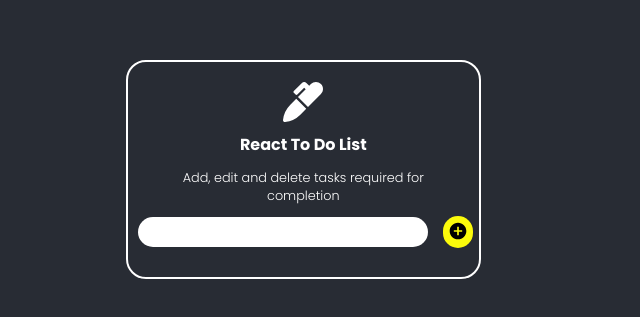
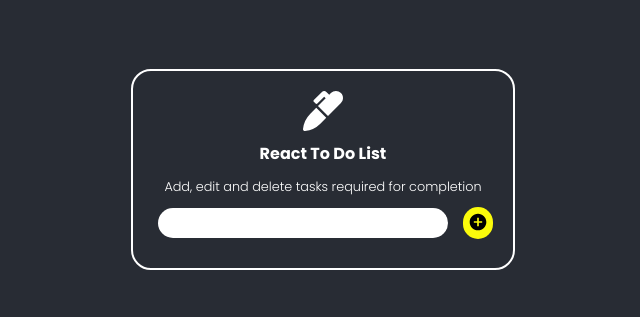
Before and after one commit to SKenzler/react-to-do-list, a React (Create React App) app: page / in a window 1280 px wide. Shown: the part 231-548 px from the top of the page, without its empty margins (317-957 px from the left). Built offline with nearby package versions, Linux system fonts and the light colour scheme.

Commit message:
update card with and layout

```diff
--- a/src/App.css
+++ b/src/App.css
@@ -29,7 +29,7 @@ body {
   align-items: center;
   text-align: center;
   padding: 20px;
-  width: 90%;
+  width: 24em;
   height: 100%;
   color: #FFF;
   border: solid 2px #fff;
```
